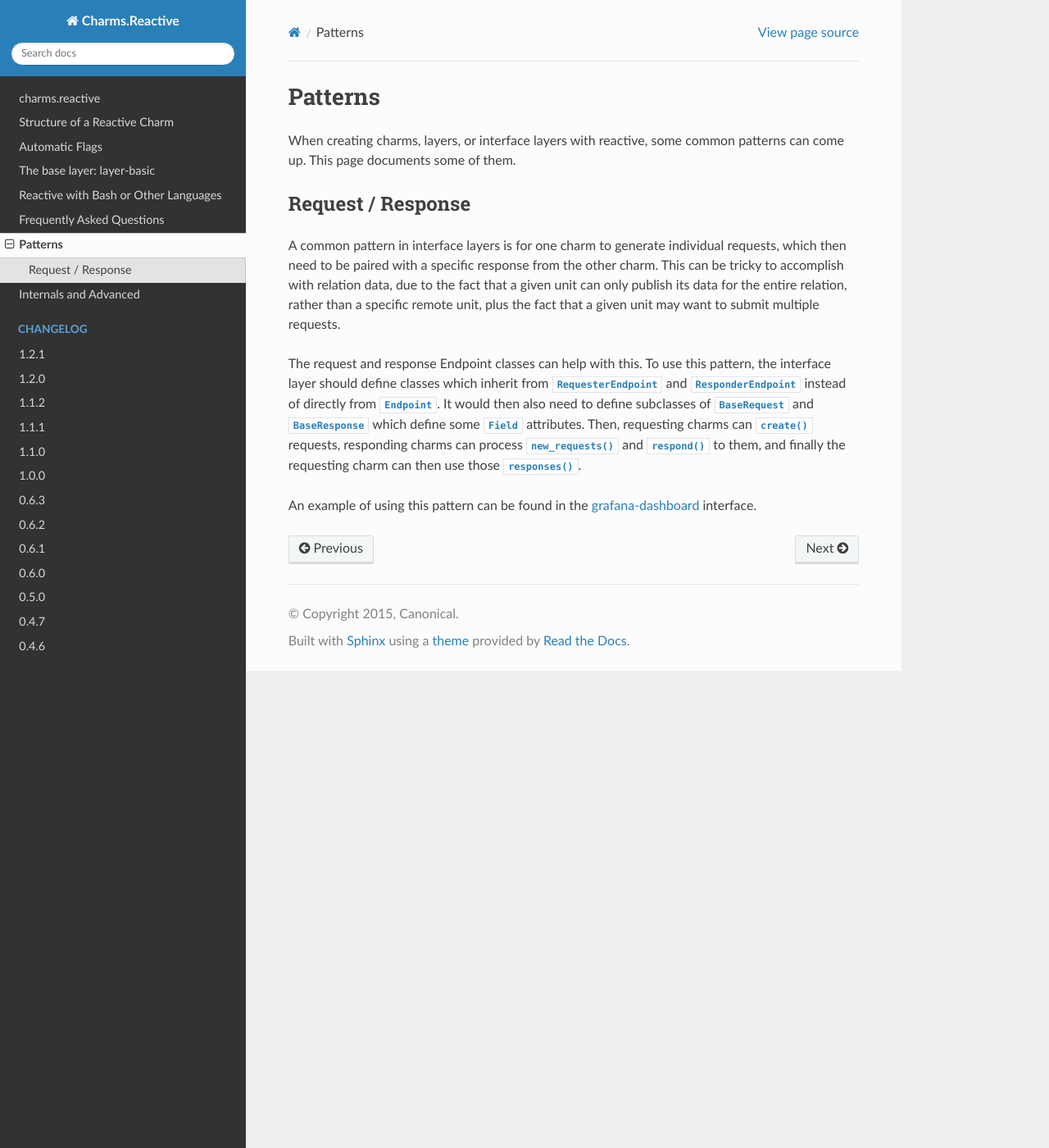
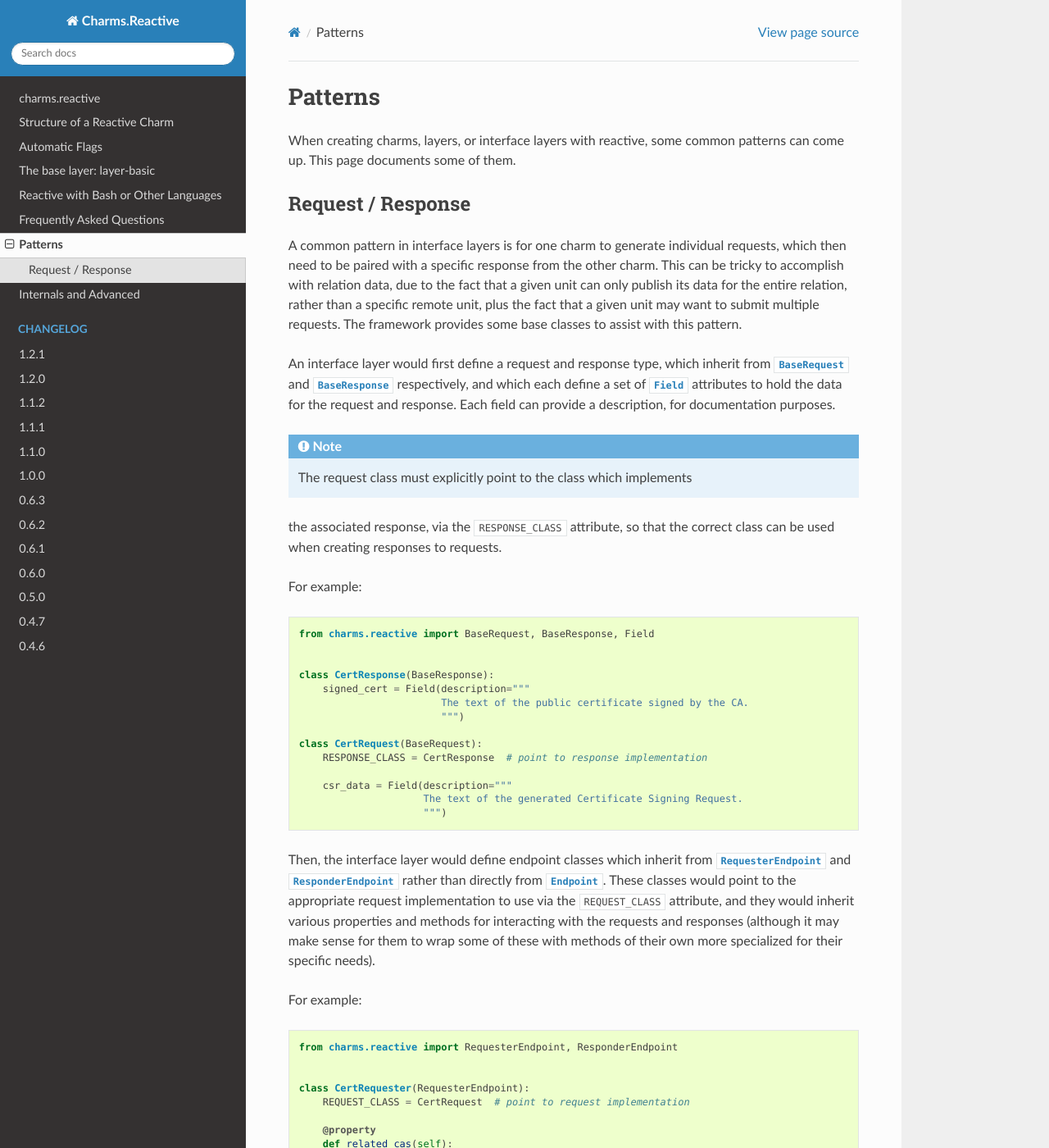
Before and after one commit to canonical/charms.reactive, a Sphinx documentation site: the page built from docs/patterns.rst, in a window 1280 px wide and 1400 px high. Shown: the whole window at 82% size. Built offline with Sphinx 7.4.7 and the Read the Docs theme 2.0.0, drawn with Linux system fonts in a browser that asks for light colours; pages that are not in the unit, such as notebooks, are missing from menus; some of the changed text lies outside the part shown.

Commit message:
Doc changes based on review

```diff
--- a/docs/patterns.rst
+++ b/docs/patterns.rst
@@ -10,30 +10,113 @@
 A common pattern in interface layers is for one charm to generate individual
 requests, which then need to be paired with a specific response from the other
 charm.  This can be tricky to accomplish with relation data, due to the fact
-that a given unit can only publish its data for the entire relation, rather than
-a specific remote unit, plus the fact that a given unit may want to submit
-multiple requests.
+that a given unit can only publish its data for the entire relation, rather
+than a specific remote unit, plus the fact that a given unit may want to submit
+multiple requests.  The framework provides some base classes to assist with
+this pattern.
 
-The request and response Endpoint classes can help with this.  To use this
-pattern, the interface layer should define classes which inherit from
+An interface layer would first define a request and response type, which
+inherit from
+:class:`~charms.reactive.patterns.request_response.BaseRequest` and
+:class:`~charms.reactive.patterns.request_response.BaseResponse` respectively,
+and which each define a set of
+:class:`~charms.reactive.patterns.request_response.Field` attributes to hold
+the data for the request and response.  Each field can provide a description,
+for documentation purposes.
+
+.. note:: The request class must explicitly point to the class which implements
+the associated response, via the ``RESPONSE_CLASS`` attribute, so that the
+correct class can be used when creating responses to requests.
+
+For example::
+
+    from charms.reactive import BaseRequest, BaseResponse, Field
+
+
+    class CertResponse(BaseResponse):
+        signed_cert = Field(description="""
+                            The text of the public certificate signed by the CA.
+                            """)
+
+    class CertRequest(BaseRequest):
+        RESPONSE_CLASS = CertResponse  # point to response implementation
+
+        csr_data = Field(description="""
+                         The text of the generated Certificate Signing Request.
+                         """)
+
+Then, the interface layer would define endpoint classes which inherit from
 :class:`~charms.reactive.patterns.request_response.RequesterEndpoint`
 and
 :class:`~charms.reactive.patterns.request_response.ResponderEndpoint`
-instead of directly from :class:`~charms.reactive.endpoints.Endpoint`.
-It would then also need to define subclasses of
-:class:`~charms.reactive.patterns.request_response.BaseRequest` and
-:class:`~charms.reactive.patterns.request_response.BaseResponse` which
-define some
-:class:`~charms.reactive.patterns.request_response.Field` attributes.
-Then, requesting charms can
-:meth:`~charms.reactive.patterns.request_response.BaseRequest.create`
-requests, responding charms can process
-:meth:`~charms.reactive.patterns.request_response.ResponderEndpoint.new_requests`
-and
-:meth:`~charms.reactive.patterns.request_response.BaseRequest.respond`
-to them, and finally the requesting charm can then use those
-:meth:`~charms.reactive.patterns.request_response.RequesterEndpoint.responses`.
+rather than directly from :class:`~charms.reactive.endpoints.Endpoint`.
+These classes would point to the appropriate request implementation to use via
+the ``REQUEST_CLASS`` attribute, and they would inherit various properties and
+methods for interacting with the requests and responses (although it may make
+sense for them to wrap some of these with methods of their own more specialized
+for their specific needs).
 
-An example of using this pattern can be found in the grafana-dashboard_ interface.
+For example::
 
-.. _grafana-dashboard: https://github.com/juju-solutions/interface-grafana-dashboard
+    from charms.reactive import RequesterEndpoint, ResponderEndpoint
+
+
+    class CertRequester(RequesterEndpoint):
+        REQUEST_CLASS = CertRequest  # point to request implementation
+
+        @property
+        def related_cas(self):
+            """
+            A list of the related CAs which can sign certs.
+            """
+            return self.relations
+
+        def send_csr(self, related_ca, csr_data):
+            """
+            Send a CSR to the specified related CA.
+
+            Returns the created request.
+            """
+            return CertRequest.create(relation=related_ca,
+                                      csr_data=csr_data)
+
+
+    class CertResponder(ResponderEndpoint):
+        REQUEST_CLASS = CertRequest  # point to request implementation
+
+        # no additional implementation needed beyond the inherited properties / methods
+
+Charms using this interface layer could then submit requests and provide responses.
+
+For example, a client charm might look something like::
+
+    @when('endpoint.certs.joined')
+    @when_not('charm.cert_requested')
+    def request_cert():
+        cert_provider = endpoint_from_name('certs')
+        if len(cert_provider.related_cas) == 0:
+            return
+        if len(cert_provider.related_cas) > 1:
+            status.blocked('Too many CAs')
+            return
+        ca = cert_provider.related_cas[0]
+        csr_data = generate_csr()
+        request = cert_provider.send_csr(ca, csr_data)
+        unitdata.kv().set('current_cert_request', request.request_id)  # for reissues
+        set_flag('charm.cert_requested')
+
+    @when('endpoint.certs.all_responses')
+    def write_cert():
+        cert_provider = endpoint_from_name('certs')
+        current_request = unitdata.kv().get('current_cert_request')  # handle reissues
+        response = cert_provider.response_by_field(request_id=current_request)
+        CERT_PATH.write_text(response.signed_cert)
+
+And the corresponding provider charm might look something like::
+
+    @when('endpoint.cert_clients.new_requests')
+    def sign_certs():
+        cert_clients = endpoint_from_name('cert_clients')
+        for request in cert_clients.new_requests:
+            signed_cert = sign_cert(request.csr_data)
+            request.respond(signed_cert=signed_cert)
```
Also changed, not shown: 1 other file.
